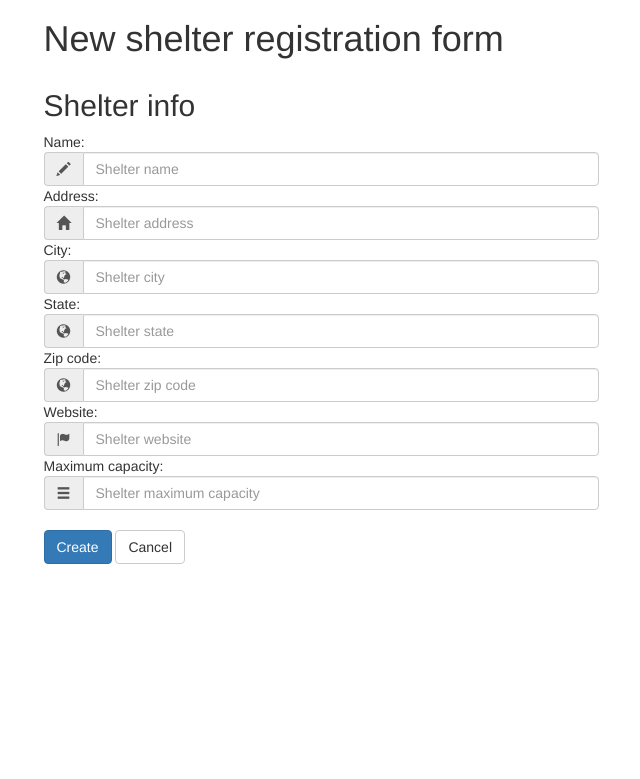
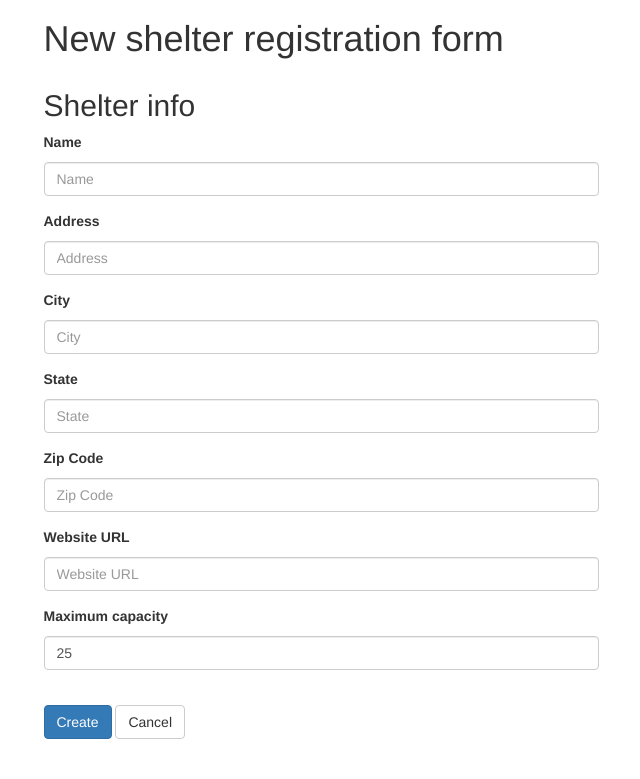
Before and after one commit to iraquitan/udacity-fsnd-puppy-shelter, a Flask app: page /shelters/new in a window 1280 px wide. Shown: the part 51-830 px from the top of the page, without its empty margins (319-959 px from the left). Before the commit the page ends 615 px from the top, so only its background shows below. Run offline with Flask 2, Linux system fonts and the light colour scheme; some libraries are stand-ins or nearby versions.

Commit message:
feat: Add CSRF to templates and now uses WTForms

```diff
--- a/puppyshelter/templates/newshelter.html
+++ b/puppyshelter/templates/newshelter.html
@@ -1,4 +1,5 @@
 {% extends 'base.html' %}
+{% from 'macros.html' import render_fieldBS %}
 {% block content %}
 <div class="container">
     <div class="row">
@@ -6,80 +7,17 @@
         <div class="col-lg-6 col-md-6 col-sm-6">
             <h1>New shelter registration form</h1>
             <form action="{{ url_for('new_shelter') }}" method="POST">
+                {{ form.hidden_tag() }}
+                {{ form.address.hidden_tag() }}
                 <fieldset>
                     <h2>Shelter info</h2>
-                    <section>
-                        Name:
-                        <div class="input-group">
-                          <span class="input-group-addon" id="name">
-                              <span class="glyphicon glyphicon-pencil" aria-hidden="true"></span>
-                          </span>
-                          <input type="text" class="form-control" name="name"
-                                 placeholder="Shelter name"
-                                 aria-describedby="name"
-                                 data-toggle="tooltip" title="Needed to create new shelter" data-placement="right">
-                        </div>
-                    </section>
-{#                    <br>#}
-                    <section>
-                        Address:
-                        <div class="input-group">
-                          <span class="input-group-addon" id="address">
-                              <span class="glyphicon glyphicon-home" aria-hidden="true"></span>
-                          </span>
-                          <input type="text" class="form-control" name="address" placeholder="Shelter address" aria-describedby="address">
-                        </div>
-                    </section>
-{#                    <br>#}
-                    <section>
-                        City:
-                        <div class="input-group">
-                          <span class="input-group-addon" id="city">
-                              <span class="glyphicon glyphicon-globe" aria-hidden="true"></span>
-                          </span>
-                          <input type="text" class="form-control" name="city" placeholder="Shelter city" aria-describedby="city">
-                        </div>
-                    </section>
-{#                    <br>#}
-                    <section>
-                        State:
-                        <div class="input-group">
-                          <span class="input-group-addon" id="state">
-                              <span class="glyphicon glyphicon-globe" aria-hidden="true"></span>
-                          </span>
-                          <input type="text" class="form-control" name="state" placeholder="Shelter state" aria-describedby="state">
-                        </div>
-                    </section>
-{#                    <br>#}
-                    <section>
-                        Zip code:
-                        <div class="input-group">
-                          <span class="input-group-addon" id="zipcode">
-                              <span class="glyphicon glyphicon-globe" aria-hidden="true"></span>
-                          </span>
-                          <input type="text" class="form-control" name="zipcode" placeholder="Shelter zip code" aria-describedby="zipcode">
-                        </div>
-                    </section>
-{#                    <br>#}
-                    <section>
-                        Website:
-                        <div class="input-group">
-                          <span class="input-group-addon" id="website">
-                              <span class="glyphicon glyphicon-flag" aria-hidden="true"></span>
-                          </span>
-                          <input type="text" class="form-control" name="website" placeholder="Shelter website" aria-describedby="website">
-                        </div>
-                    </section>
-{#                    <br>#}
-                    <section>
-                        Maximum capacity:
-                        <div class="input-group">
-                          <span class="input-group-addon" id="maxcap">
-                              <span class="glyphicon glyphicon-menu-hamburger" aria-hidden="true"></span>
-                          </span>
-                          <input type="number" class="form-control" name="maxcap" placeholder="Shelter maximum capacity" aria-describedby="maxcap">
-                        </div>
-                    </section>
+                    {{ render_fieldBS(form.name, placeholder=form.name.label.text) }}
+                    {{ render_fieldBS(form.address['address'], placeholder=form.address['address'].label.text) }}
+                    {{ render_fieldBS(form.address['city'], placeholder=form.address['city'].label.text) }}
+                    {{ render_fieldBS(form.address['state'], placeholder=form.address['state'].label.text) }}
+                    {{ render_fieldBS(form.address['zip_code'], placeholder=form.address['zip_code'].label.text) }}
+                    {{ render_fieldBS(form.website, placeholder=form.website.label.text) }}
+                    {{ render_fieldBS(form.maximum_capacity, placeholder=form.maximum_capacity.label.text) }}
                 </fieldset>
                 <br>
                 <fieldset>
@@ -88,6 +26,86 @@
                 </fieldset>
                 <br><br>
             </form>
+{#                    <section>#}
+{#                        Name:#}
+{#                        <div class="input-group">#}
+{#                          <span class="input-group-addon" id="name">#}
+{#                              <span class="glyphicon glyphicon-pencil" aria-hidden="true"></span>#}
+{#                          </span>#}
+{#                          <input type="text" class="form-control" name="name"#}
+{#                                 placeholder="Shelter name"#}
+{#                                 aria-describedby="name"#}
+{#                                 data-toggle="tooltip" title="Needed to create new shelter" data-placement="right">#}
+{#                        </div>#}
+{#                    </section>#}
+{#                    <br>#}
+{#                    <section>#}
+{#                        Address:#}
+{#                        <div class="input-group">#}
+{#                          <span class="input-group-addon" id="address">#}
+{#                              <span class="glyphicon glyphicon-home" aria-hidden="true"></span>#}
+{#                          </span>#}
+{#                          <input type="text" class="form-control" name="address" placeholder="Shelter address" aria-describedby="address">#}
+{#                        </div>#}
+{#                    </section>#}
+{#                    <br>#}
+{#                    <section>#}
+{#                        City:#}
+{#                        <div class="input-group">#}
+{#                          <span class="input-group-addon" id="city">#}
+{#                              <span class="glyphicon glyphicon-globe" aria-hidden="true"></span>#}
+{#                          </span>#}
+{#                          <input type="text" class="form-control" name="city" placeholder="Shelter city" aria-describedby="city">#}
+{#                        </div>#}
+{#                    </section>#}
+{#                    <br>#}
+{#                    <section>#}
+{#                        State:#}
+{#                        <div class="input-group">#}
+{#                          <span class="input-group-addon" id="state">#}
+{#                              <span class="glyphicon glyphicon-globe" aria-hidden="true"></span>#}
+{#                          </span>#}
+{#                          <input type="text" class="form-control" name="state" placeholder="Shelter state" aria-describedby="state">#}
+{#                        </div>#}
+{#                    </section>#}
+{#                    <br>#}
+{#                    <section>#}
+{#                        Zip code:#}
+{#                        <div class="input-group">#}
+{#                          <span class="input-group-addon" id="zipcode">#}
+{#                              <span class="glyphicon glyphicon-globe" aria-hidden="true"></span>#}
+{#                          </span>#}
+{#                          <input type="text" class="form-control" name="zipcode" placeholder="Shelter zip code" aria-describedby="zipcode">#}
+{#                        </div>#}
+{#                    </section>#}
+{#                    <br>#}
+{#                    <section>#}
+{#                        Website:#}
+{#                        <div class="input-group">#}
+{#                          <span class="input-group-addon" id="website">#}
+{#                              <span class="glyphicon glyphicon-flag" aria-hidden="true"></span>#}
+{#                          </span>#}
+{#                          <input type="text" class="form-control" name="website" placeholder="Shelter website" aria-describedby="website">#}
+{#                        </div>#}
+{#                    </section>#}
+{#                    <br>#}
+{#                    <section>#}
+{#                        Maximum capacity:#}
+{#                        <div class="input-group">#}
+{#                          <span class="input-group-addon" id="maxcap">#}
+{#                              <span class="glyphicon glyphicon-menu-hamburger" aria-hidden="true"></span>#}
+{#                          </span>#}
+{#                          <input type="number" class="form-control" name="maxcap" placeholder="Shelter maximum capacity" aria-describedby="maxcap">#}
+{#                        </div>#}
+{#                    </section>#}
+{#                </fieldset>#}
+{#                <br>#}
+{#                <fieldset>#}
+{#                    <button type="submit" class="btn btn-primary">Create</button>#}
+{#                    <a href="{{url_for('shelters')}}" class="btn btn-default" role="button">Cancel</a>#}
+{#                </fieldset>#}
+{#                <br><br>#}
+{#            </form>#}
         </div>
         <div class="col-lg-3 col-md-3 col-sm-3"></div>
     </div>
```
Also changed, not shown: puppyshelter/templates/editshelter.html (+91 -73 lines).
